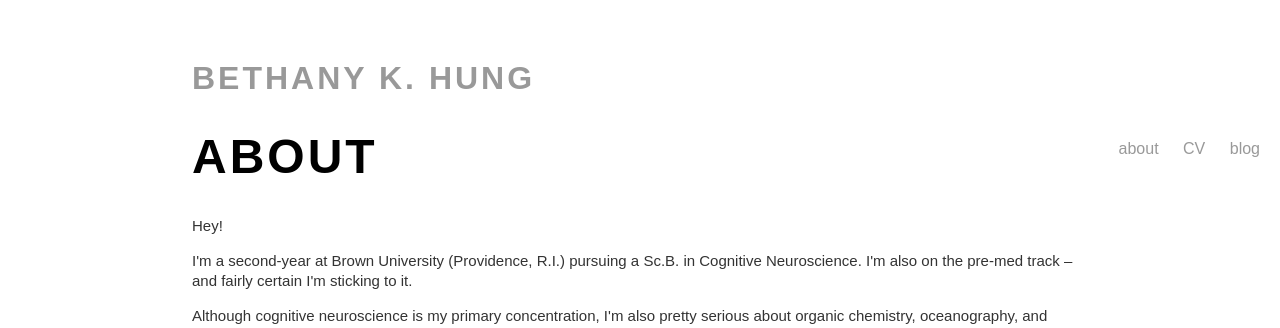
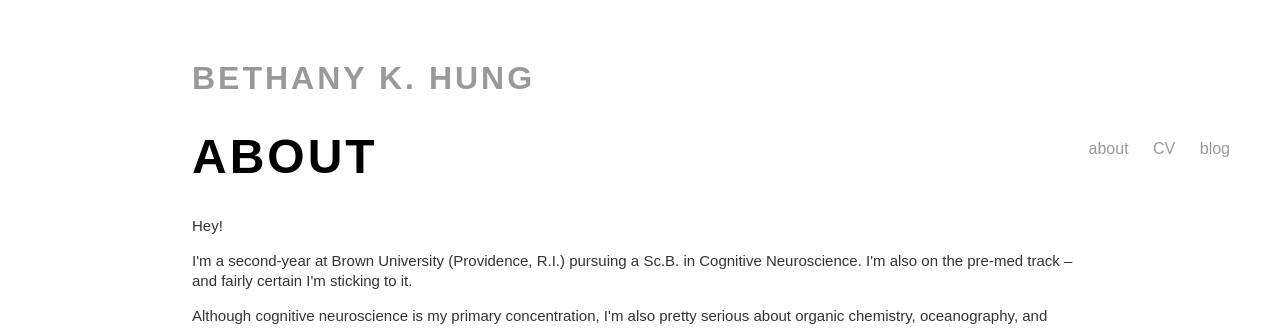
Before and after one commit to bethny/bethny.github.io, a Jekyll site: the page built from about/index.html, in a window 1280 px wide. Shown: the top 328 px of the page. Built offline with Jekyll 4.4.1, drawn with Linux system fonts in a browser that asks for light colours; nearby versions of some CDN libraries.

Commit message:
Update main.css

```diff
--- a/css/main.css
+++ b/css/main.css
@@ -14,7 +14,7 @@ nav ul li, footer ul li {
 }
 nav2 ul {
     position: absolute;
-    right: 0px;
+    right: 30px;
     font-family: 'Karla', sans-serif;
     padding: 0px;
     list-style: none;
```
